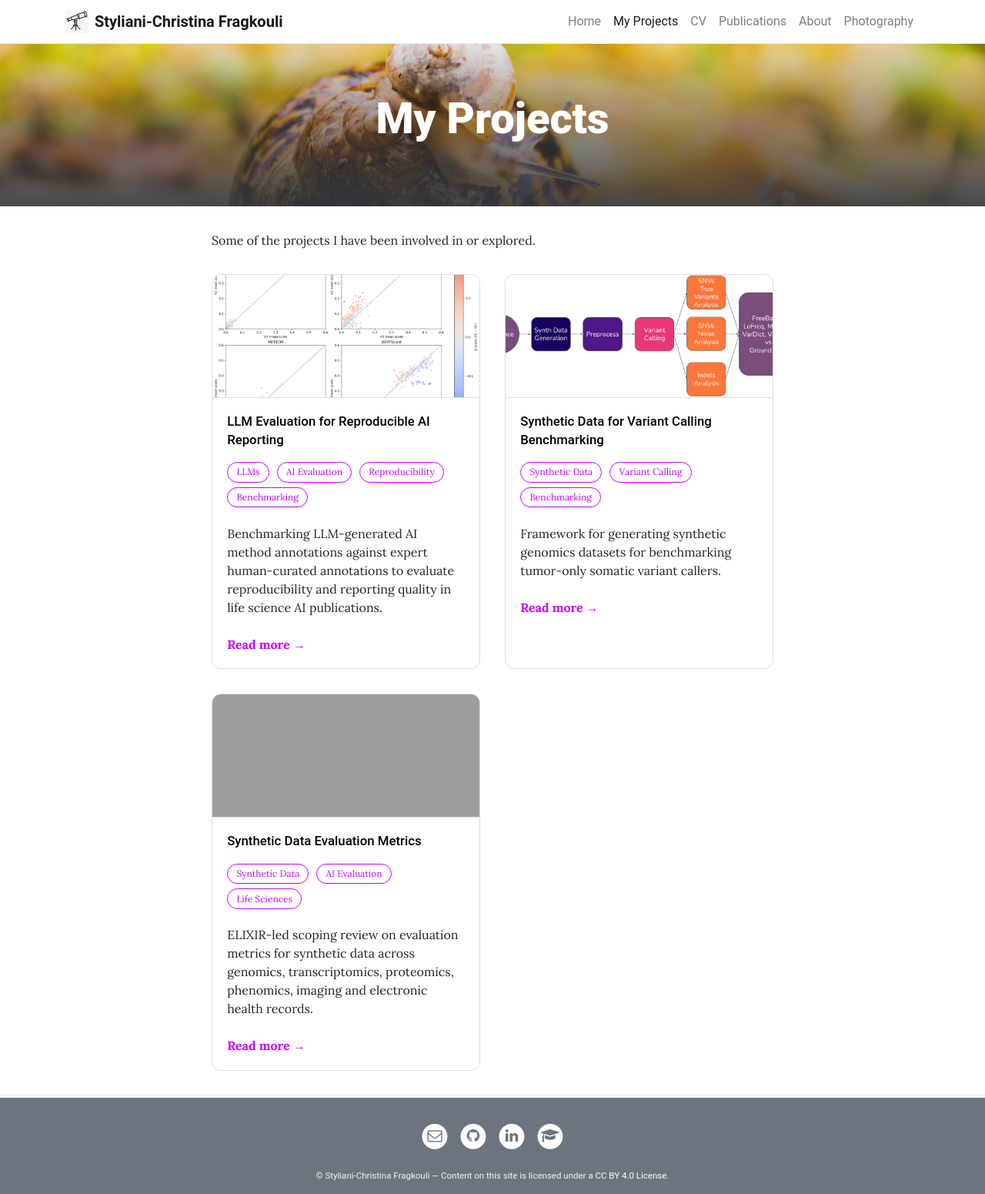
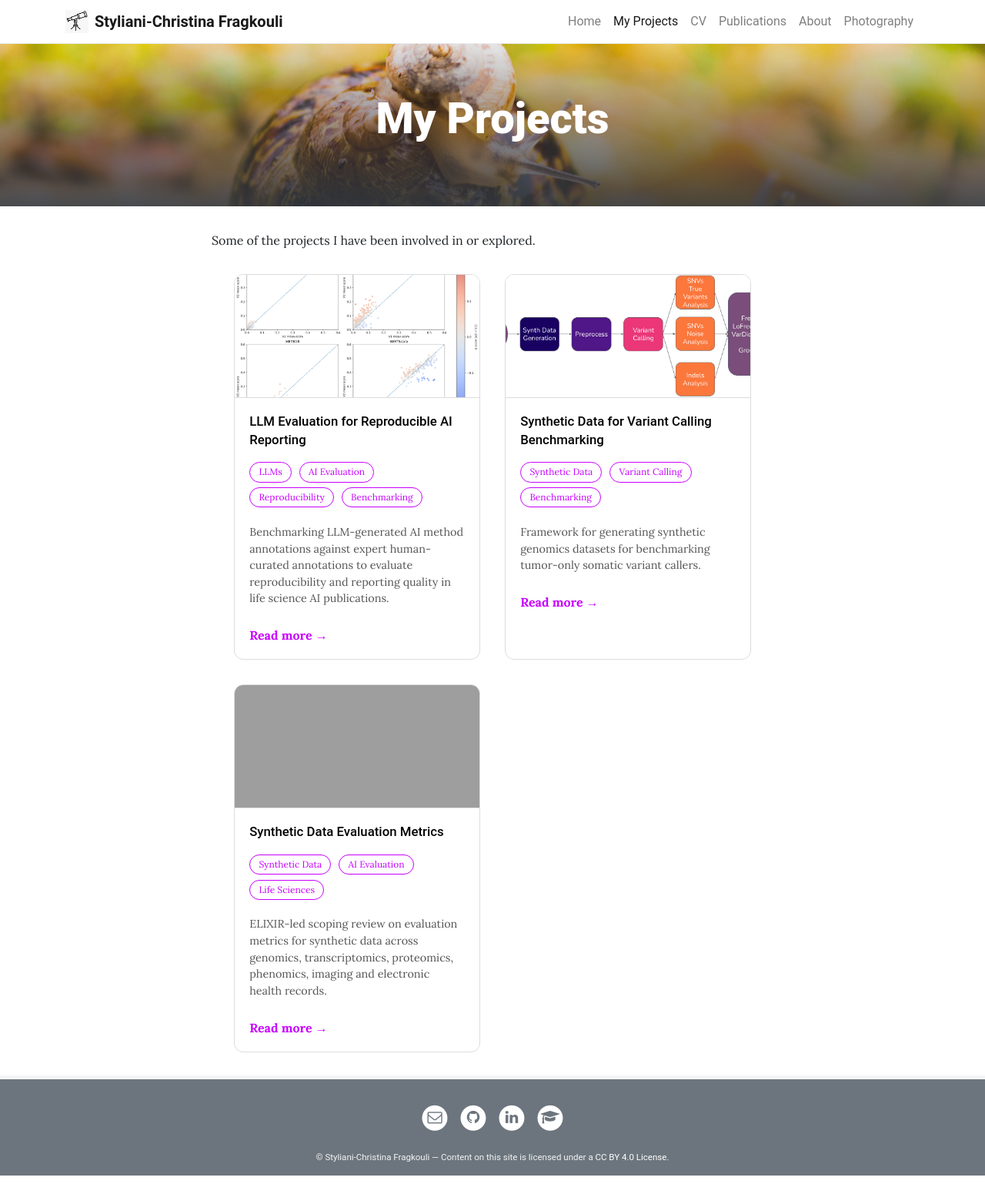
Before and after one commit to sfragkoul/sfragkoul.github.io, a Jekyll site: the page built from pages/Projects.md, in a window 1280 px wide. Shown: the whole page at 77% size. Built offline with Jekyll 4.4.1, drawn with Linux system fonts in a browser that asks for light colours; after the commit the page ends 1527 px from its top, so only the background shows below that; grey boxes are pictures that could not be loaded.

Commit message:
card content smaller and 3 per row

```diff
--- a/_sass/_main.scss
+++ b/_sass/_main.scss
@@ -12,7 +12,8 @@
 
 .project-grid {
   display: grid;
-  grid-template-columns: repeat(auto-fit, minmax(340px, 1fr));
+  grid-template-columns: repeat(auto-fit, minmax(300px, 320px));
+  justify-content: center;
   gap: 2rem;
   margin-top: 2rem;
 }
@@ -47,7 +48,11 @@
   line-height: 1.4;
 }
 
-
+.project-content p {
+  font-size: 0.9rem;
+  line-height: 1.5;
+  color: #555;
+}
 
 /* Project title links */
 
```
